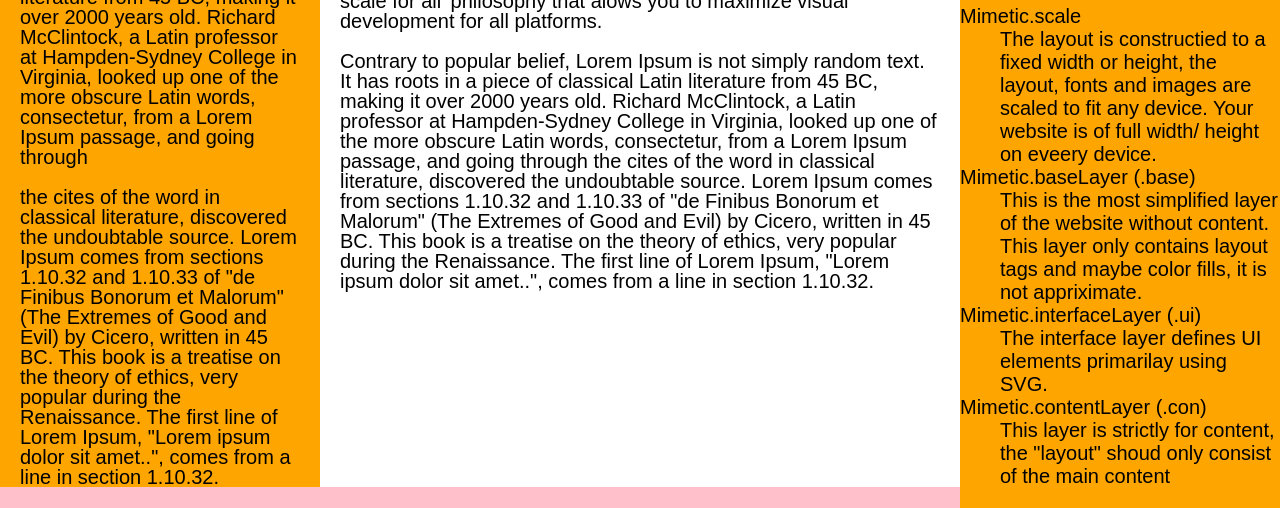
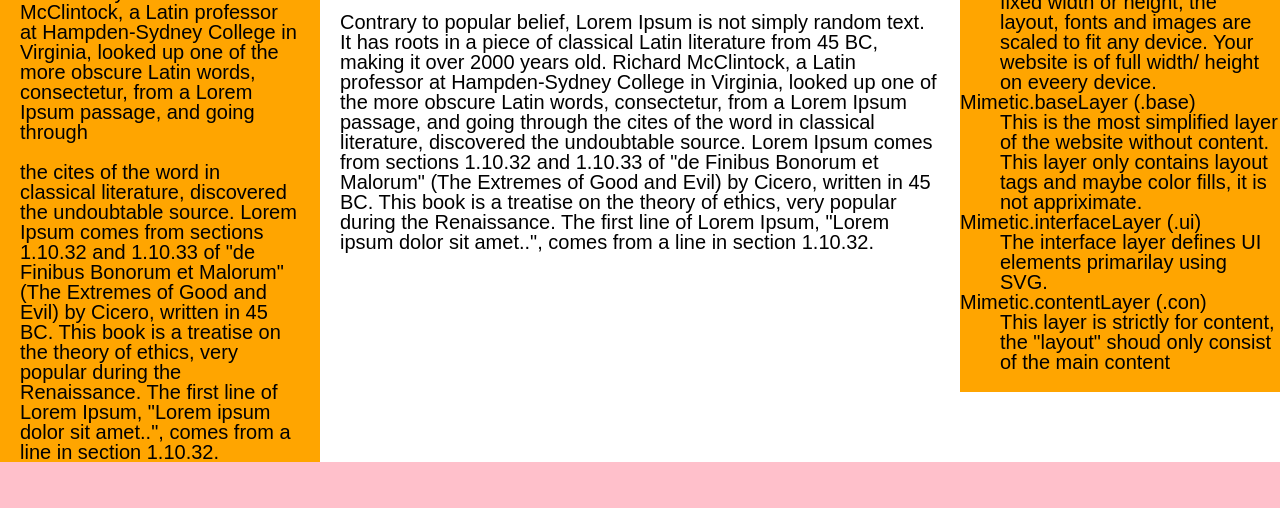
Before and after one commit to julienetie/mimetic, a website: page 2.html in a window 1280 px wide. Shown: the part 319-827 px from the top of the page. After the commit the page ends 800 px from the top, so only its background shows below. Drawn offline with Linux system fonts and the light colour scheme.

Commit message:
Fixed em bug, now working in IE6 & IE8+

```diff
--- a/2.html
+++ b/2.html
@@ -212,7 +212,9 @@ util = {
       newVal = parseInt(val, 10);
     } else if (val.indexOf('pt') > -1) {
       newVal = parseInt(val, 10) * 96 / 72;
-    } else {
+    } else if (val.indexOf('em') > -1) {
+      newVal = parseInt(val, 10) * 16;
+    }else {
       switch (val) {
         case 'xx-small':
           newVal = 9;
@@ -248,6 +250,7 @@ util = {
           break;
       }
     }
+
     return newVal;
   }
 },
@@ -275,10 +278,12 @@ getPageElem = {
           i], 'font-size')));
         this.lineHtArr.push(util.namedSizeToPx(util.computedStyle(this.tags[
           i], 'line-height')));
+        //alert( util.namedSizeToPx(  util.computedStyle(this.tags[i], 'font-size')  )) ;
       } else {
         g = 0;
       }
     }
+
     return [this.excludedArr, this.fontSizeArr, this.lineHtArr];
   }
 },
@@ -289,34 +294,39 @@ ftArr = getPageElem.elemLoop()[1],
 lhArr = getPageElem.elemLoop()[2],
 
 
+
 MimeticScale = {
   scale: function() {
       // winWidth left in function for performance.
       var winWidth = window.innerWidth || document.documentElement.clientWidth ||
         document.body.clientWidth;
-      var lineHightNow = fontSizeNow;
+    //  var lineHightNow = fontSizeNow;
       if (winWidth > 1024) {
         for (var i = 0; i < elems.length; i++) {
-          var fontSizeNow = winWidth / (options.designWidth * 0.1);
-          elems[i].style.fontSize = parseInt(fontSizeNow * (ftArr[i] / 10)) +
+          var fontSizeNow = (winWidth / (options.designWidth * 0.1));
+          elems[i].style.fontSize = Math.round(fontSizeNow * (ftArr[i] / 10)) +
             'px';
-          elems[i].style.lineHeight = parseInt(lineHightNow * (lhArr[i] / 10)) +
+          elems[i].style.lineHeight = Math.round(fontSizeNow * (lhArr[i] / 10)) +
             'px';
-          console.log(fontSizeNow);
+          //console.log(fontSizeNow);
         }
       }
     } //end of scale
 };
 
+//alert(ftArr[5]);
 
 MimeticScale.scale();
 // Basic reisze needs to be revised with debounce /throttle
+
 if (window.attachEvent) {
   window.attachEvent("onresize", MimeticScale.scale);
 } else {
   window.addEventListener("resize", MimeticScale.scale, false);
 }
 
+
+
 }());
 </script>
 </body>
```
